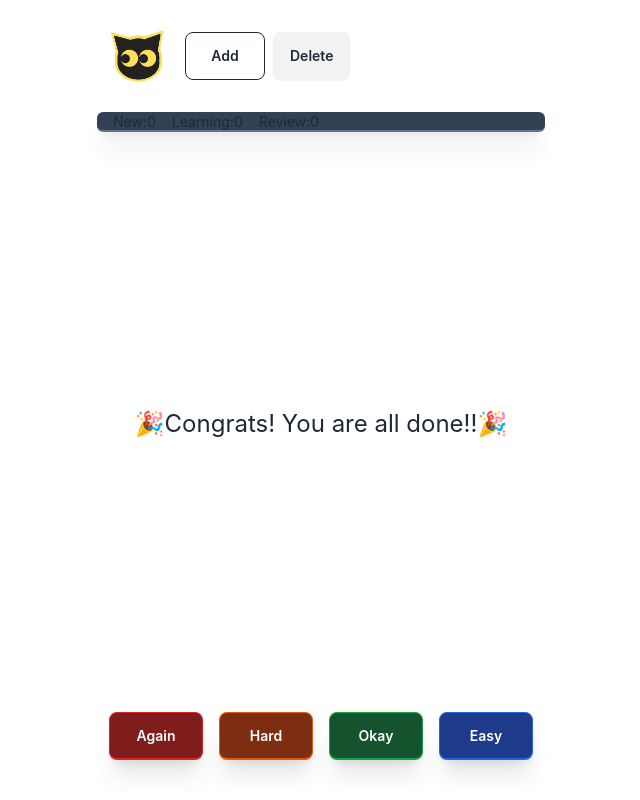
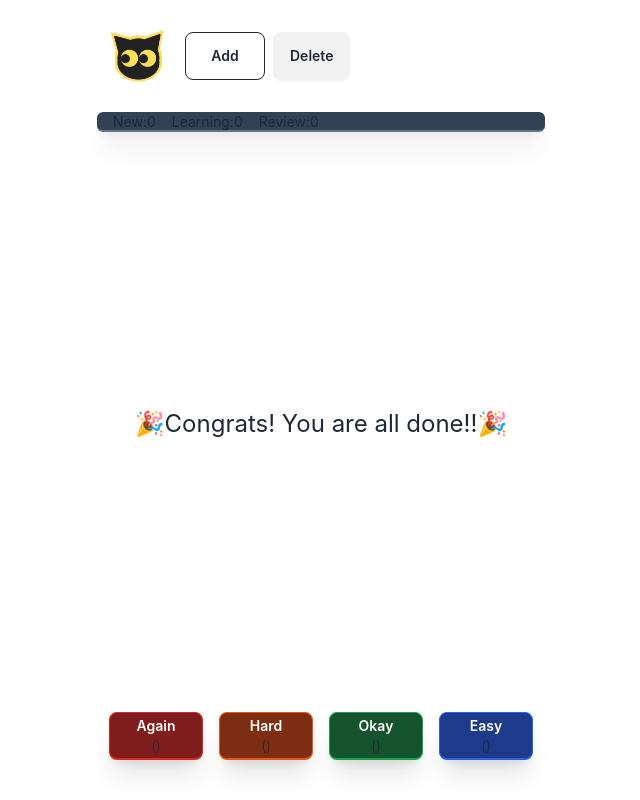
Before and after one commit to timchenggu123/KikiApp, a SvelteKit app: page /study/1 in a window 1280 px wide. Shown: the whole page, without its empty margins (319-959 px from the left). Built offline with nearby package versions, Linux system fonts and the light colour scheme; no server answers.

Commit message:
Update to support Intervals on button

```diff
--- a/src/routes/study/[did]/+page.svelte
+++ b/src/routes/study/[did]/+page.svelte
@@ -10,6 +10,10 @@
     let unknown = $state(0);
     let learning = $state(0);
     let review = $state(0);
+    let again_interval = $state("");
+    let hard_interval = $state("");
+    let okay_interval = $state("");
+    let easy_interval = $state("");
     let curCardID = $state(-1);
     let ready = $state(false);
     let did = $state(-1);
@@ -29,10 +33,18 @@
             unknown = res.counts.new;
             learning = res.counts.learning;
             review = res.counts.review;
+            again_interval = res.intervals.again;
+            hard_interval = res.intervals.hard;
+            okay_interval = res.intervals.okay;
+            easy_interval = res.intervals.easy;
         }catch (e: any){
             unknown = 0;
             learning = 0;
             review = 0;
+            again_interval = "";
+            hard_interval = "";
+            okay_interval = "";
+            easy_interval = "";
             no_card = true;
         }finally{
             ready = true;
@@ -79,14 +91,22 @@
 {/if}
 <div class=" p-3 w-full mb-7">
     <div class="grid grid-cols-4 gap-4">
-        <button class="btn shadow-xl bg-red-900 border-b-2 border-red-600 text-white" onclick={handleAnswer1}>Again</button>
-        <button class="btn shadow-xl bg-orange-900 border-b-2 border-orange-600 text-white" onclick={handleAnswer2}>Hard</button>
-        <button class="btn shadow-xl bg-green-900 border-b-2 border-green-600 text-white" onclick={handleAnswer3}>Okay</button>
-        <button class="btn shadow-xl bg-blue-900 border-b-2 border-blue-600 text-white" onclick={handleAnswer4}>Easy</button>
-        <!-- <button class="btn btn-outline shadow-xl border-2 bg-black border-yellow-500 text-yellow-500" onclick={handleAnswer1}>Again</button>
-        <button class="btn btn-outline shadow-xl border-2 bg-black border-yellow-500 text-yellow-500" onclick={handleAnswer2}>Hard</button>
-        <button class="btn btn-outline shadow-xl border-2 bg-black border-yellow-500 text-yellow-500" onclick={handleAnswer3}>Okay</button>
-        <button class="btn btn-outline shadow-xl border-2 bg-black border-yellow-500 text-yellow-500" onclick={handleAnswer4}>Easy</button> -->
+        <button class="btn shadow-xl bg-red-900 border-b-2 border-red-600 flex flex-col justify-center item-center gap-0" onclick={handleAnswer1}>
+            <p class="text-sm text-white">Again</p>
+            <p class="text-sm font-light">({again_interval})</p>
+        </button>
+        <button class="btn shadow-xl bg-orange-900 border-b-2 border-orange-600  flex flex-col justify-center item-center gap-0" onclick={handleAnswer2}>
+            <p class="text-sm text-white">Hard</p>
+            <p class="text-sm font-light">({hard_interval})</p>
+        </button>
+        <button class="btn shadow-xl bg-green-900 border-b-2 border-green-600  flex flex-col justify-center item-center gap-0" onclick={handleAnswer3}>
+            <p class="text-sm text-white">Okay</p>
+            <p class="text-sm font-light">({okay_interval})</p>
+        </button>
+        <button class="btn shadow-xl bg-blue-900 border-b-2 border-blue-600 flex flex-col justify-center item-center gap-0" onclick={handleAnswer4}>
+            <p class="text-sm text-white">Easy</p>
+            <p class="text-sm font-light">({easy_interval})</p>
+        </button>
     </div>
 </div>
 {#if !ready}
```
